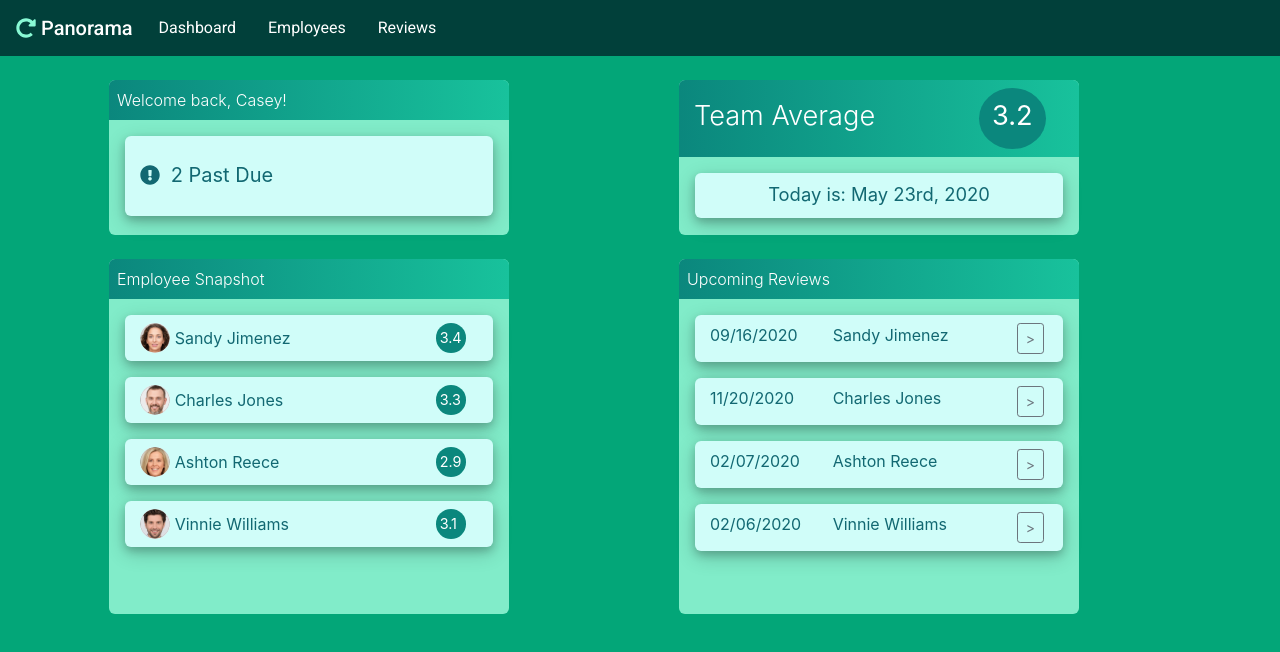
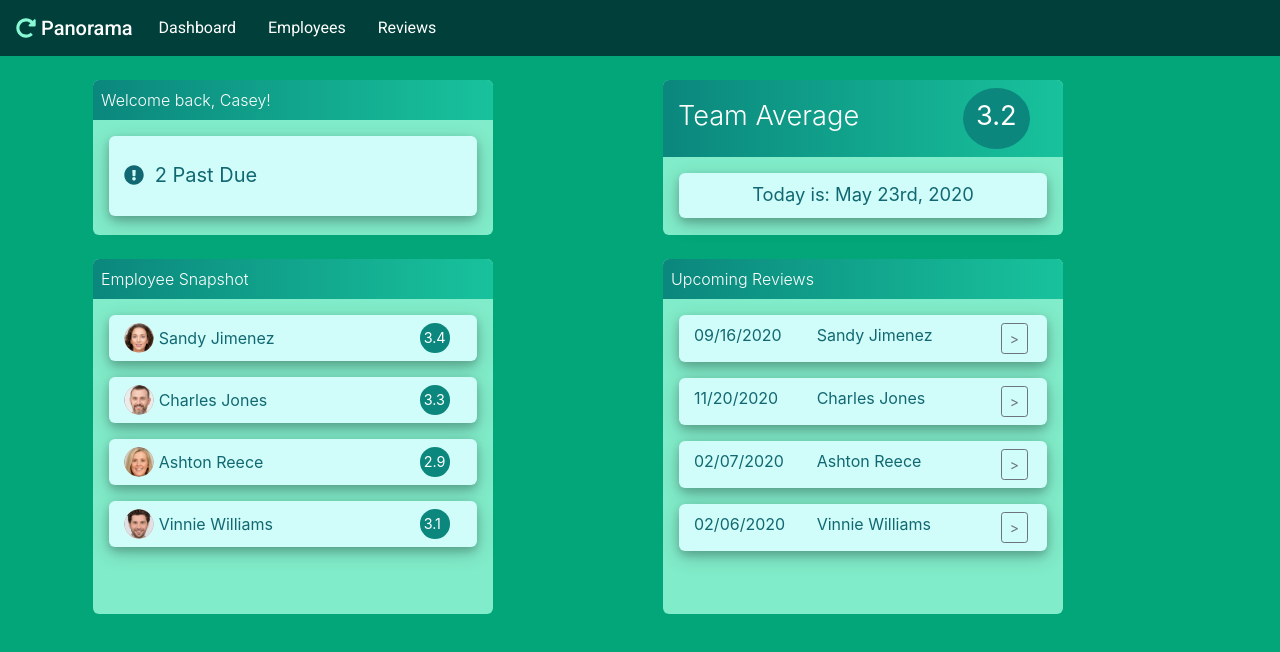
Before and after one commit to casey-cook/panorama-app, a React (Create React App) app: page /dashboard in a window 1280 px wide. Shown: the top 652 px of the page. Built offline with nearby package versions, Linux system fonts and the light colour scheme.

Commit message:
fixing window size bugs in each component

```diff
--- a/src/components/DashboardScreen/EmpSnapshot/index.js
+++ b/src/components/DashboardScreen/EmpSnapshot/index.js
@@ -5,7 +5,7 @@ const windowStyle = {
 	minHeight: 355,
 	backgroundColor: '#81ecc9',
 	maxWidth: 400,
-	minWidth: 400,
+	minWidth: 320,
 	borderRadius: 6,
 };
 
@@ -79,7 +79,7 @@ function EmployeeList({ employees }) {
 
 function EmpSnapshot(props) {
 	return (
-		<div style={windowStyle} className='ml-4 mb-4'>
+		<div style={windowStyle} className='ml-2 mb-4'>
 			<div style={headingStyle}>
 				<p className='wHeading p-2 mb-0'>Employee Snapshot</p>
 			</div>
--- a/src/components/DashboardScreen/TeamAverage/index.js
+++ b/src/components/DashboardScreen/TeamAverage/index.js
@@ -5,7 +5,7 @@ const windowStyle = {
 	minHeight: 155,
 	backgroundColor: '#81ecc9',
   maxWidth: 400,
-  minWidth: 400,
+  minWidth: 320,
 	borderRadius: 6,
 };
 
@@ -53,7 +53,7 @@ function TeamAverage({employees}) {
     let today = moment().format('MMMM Do, YYYY');
 
     return (
-			<div style={windowStyle} className='m-4'>
+			<div style={windowStyle} className='m-2 mt-4 mb-4'>
         <div className="container">
           <div className="row" style={headingStyle1}>
             <div className="col-9" >
--- a/src/components/DashboardScreen/UpcomingReviews/index.js
+++ b/src/components/DashboardScreen/UpcomingReviews/index.js
@@ -15,7 +15,7 @@ const windowStyle = {
 	minHeight: 355,
 	backgroundColor: '#81ecc9',
 	maxWidth: 400,
-	minWidth: 400,
+	minWidth: 320,
 	borderRadius: 6,
 };
 
@@ -279,7 +279,7 @@ function RenderReviewList( props ) {
 
 function UpcomingReviews(props) {
 	return (
-		<div style={windowStyle} className='ml-4'>
+		<div style={windowStyle} className='ml-2'>
 			<div style={headingStyle}>
 				<p className='wHeading p-2 mb-0'>Upcoming Reviews</p>
 			</div>
--- a/src/components/DashboardScreen/WelcomeDash/index.js
+++ b/src/components/DashboardScreen/WelcomeDash/index.js
@@ -6,7 +6,7 @@ const windowStyle = {
 	minHeight: 155,
 	backgroundColor: '#81ecc9',
   maxWidth: 400,
-  minWidth: 400,
+  minWidth: 320,
 	borderRadius: 6,
 };
 
@@ -48,7 +48,7 @@ function PastDueReviews({incomplete}) {
 class WelcomeDash extends Component {
 	render() {
 		return (
-			<div style={windowStyle} className='mt-4 ml-4'>
+			<div style={windowStyle} className='mt-4 ml-2'>
 				<div style={headingStyle}>
 					<p className='wHeading p-2 mb-0'>Welcome back, Casey!</p>
 				</div>
--- a/src/components/EmployeeInfoScreen/EmployeeAverage/index.js
+++ b/src/components/EmployeeInfoScreen/EmployeeAverage/index.js
@@ -4,7 +4,7 @@ const windowStyle = {
 	minHeight: 155,
 	backgroundColor: '#81ecc9',
 	maxWidth: 400,
-	minWidth: 400,
+	minWidth: 320,
 	borderRadius: 6,
 };
 
@@ -50,7 +50,7 @@ function EmployeeAverage({ employee }) {
 
 
 	return (
-      <div style={windowStyle} className='m-4'>
+      <div style={windowStyle} className='ml-2 my-4'>
         <div className='container'>
           <div className='row' style={headingStyle1}>
             <div className='col-9'>
--- a/src/components/EmployeeInfoScreen/EmployeeInfoReviews/index.js
+++ b/src/components/EmployeeInfoScreen/EmployeeInfoReviews/index.js
@@ -5,7 +5,7 @@ const windowStyleRevHistory = {
 	minHeight: 250,
 	backgroundColor: '#81ecc9',
   maxWidth: 400,
-  minWidth: 400,
+  minWidth: 320,
 	borderRadius: 6,
 };
 
@@ -80,7 +80,7 @@ function ReviewList(employee) {
 function EmployeeInfoReviews({employee}) {
   console.log(employee)
 	return (
-		<div style={windowStyleRevHistory} className='ml-4'>
+		<div style={windowStyleRevHistory} className='ml-2'>
 			<div style={headingStyle}>
 				<p className='wHeading p-2 mb-0'>Review History</p>
 			</div>
--- a/src/components/EmployeeInfoScreen/EmployeePerformance/index.js
+++ b/src/components/EmployeeInfoScreen/EmployeePerformance/index.js
@@ -5,7 +5,7 @@ const windowStyle3 = {
 	minHeight: 250,
 	backgroundColor: '#81ecc9',
 	maxWidth: 400,
-	minWidth: 400,
+	minWidth: 320,
 	borderRadius: 6,
 };
 
@@ -19,7 +19,7 @@ function EmployeePerformance(employee) {
 
   return (
 
-      <div style={windowStyle3} className='mt-4 ml-4'>
+      <div style={windowStyle3} className='mt-4 ml-2'>
         <div style={headingStyle}>
           <p className='wHeading p-2 mb-0'>Performance Area Detail</p>
         </div>
--- a/src/components/EmployeeScreen/EmployeeSelect/index.js
+++ b/src/components/EmployeeScreen/EmployeeSelect/index.js
@@ -5,7 +5,7 @@ const windowStyle2 = {
 	minHeight: 355,
 	backgroundColor: '#81ecc9',
 	maxWidth: 400,
-	minWidth: 400,
+	minWidth: 320,
 	borderRadius: 6,
 };
 
@@ -19,7 +19,7 @@ const headingStyle = {
 function EmployeeSelect(props) {
 
 	return (
-		<div style={windowStyle2} className='ml-4 mb-4'>
+		<div style={windowStyle2} className='ml-2 mb-4'>
 			<div style={headingStyle}>
 				<p className='wHeading p-2 mb-0'>Employee Select</p>
 			</div>
--- a/src/components/ReviewInfoScreen/ReviewDetailWindow/index.js
+++ b/src/components/ReviewInfoScreen/ReviewDetailWindow/index.js
@@ -6,7 +6,7 @@ const windowStyle3 = {
 	minHeight: 470,
 	backgroundColor: '#81ecc9',
 	maxWidth: 400,
-	minWidth: 400,
+	minWidth: 320,
 	borderRadius: 6,
 };
 
@@ -21,7 +21,7 @@ function ReviewDetailWindow({review}) {
   console.log('Review, From Review Detail Window:')
   console.log(review)
   return(
-    <div style={windowStyle3} className='mt-4 ml-4'>
+    <div style={windowStyle3} className='mt-4 ml-2'>
     <div style={headingStyle}>
       <p className='wHeading p-2 mb-0'>{review[0][0].name} - {review[0][0].date.month}/{review[0][0].date.day}/{review[0][0].date.year}</p>
     </div>
--- a/src/components/ReviewsScreen/ReviewList/index.js
+++ b/src/components/ReviewsScreen/ReviewList/index.js
@@ -61,7 +61,7 @@ function ReviewList({employees}) {
           </div>
           <div className='col-5 ml-2 my-auto'>{employee.name}</div>
           <div className='col-3 my-auto'>{review.date.month}/{review.date.day}/{review.date.year}</div>
-          <div style={scoreStyle} className='col-1 ml-4 pl-2 pt-1 my-auto'>{((review.scores[0]+review.scores[1]+review.scores[2])/3).toFixed(1)}</div>
+          {/* <div style={scoreStyle} className='col-1 ml-4 pl-2 pt-1 my-auto'>{((review.scores[0]+review.scores[1]+review.scores[2])/3).toFixed(1)}</div> */}
         </div>
       </Link>
       ))
--- a/src/components/ReviewsScreen/ReviewsCompletedList/index.js
+++ b/src/components/ReviewsScreen/ReviewsCompletedList/index.js
@@ -5,7 +5,7 @@ const windowStyle2 = {
 	maxHeight: 500,
 	backgroundColor: '#81ecc9',
 	maxWidth: 400,
-  minWidth: 400,
+  minWidth: 320,
   borderRadius: 6,
   overflowY:'auto'
 };
@@ -22,7 +22,7 @@ const headingStyle = {
 
 function ReviewsCompletedList(employees) {
   return(
-      <div style={windowStyle2} className='ml-4 mb-4 hideMe'>
+      <div style={windowStyle2} className='ml-2 mb-4 hideMe'>
         <div style={headingStyle}>
           <p className='wHeading p-2 mb-0'>Review Log</p>
         </div>
```
